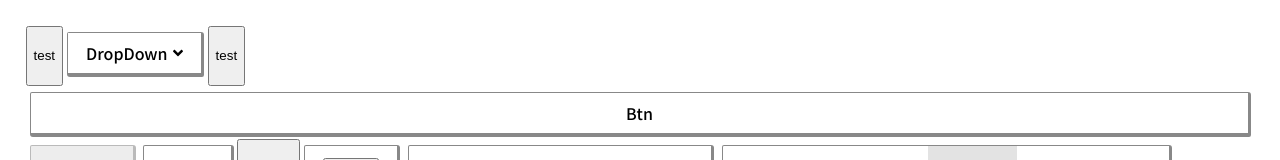
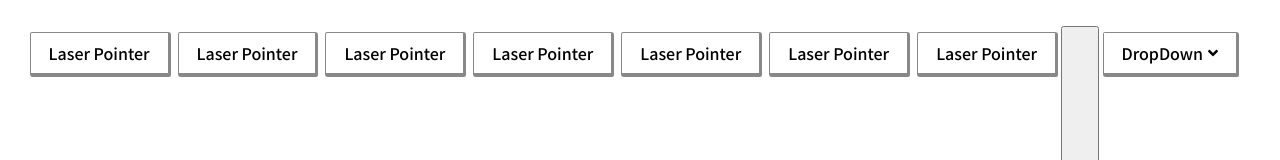
Before and after one commit to Envl/OaPack, a React (Create React App) app in the folder oa-react/: page / in a window 1280 px wide. Shown: the top 160 px of the page. Built offline with nearby package versions, Linux system fonts and the light colour scheme.

Commit message:
test page

```diff
--- a/oa-react/src/App.jsx
+++ b/oa-react/src/App.jsx
@@ -82,6 +82,9 @@ function App() {
         const lines = ['dd']
         let len = 1000000
         ref.current.childNodes.forEach(elem => {
+          if (elem.localName !== 'button') {
+            return
+          }
           const rect = elem.getBoundingClientRect()
           const ldist = [
             {x: e.pageX, y: e.pageY},
@@ -95,6 +98,7 @@ function App() {
           if (newLen < len) {
             len = newLen
             lines[0] = ldraw
+
             setTarget(elem)
           }
           // lines.push([
@@ -104,6 +108,14 @@ function App() {
         })
         setLines(lines)
       }}>
+      <Button type='toggle'>Laser Pointer</Button>
+      <Button type='toggle'>Laser Pointer</Button>
+      <Button type='toggle'>Laser Pointer</Button>
+      <Button type='toggle'>Laser Pointer</Button>
+      <Button type='toggle'>Laser Pointer</Button>
+      <Button type='toggle'>Laser Pointer</Button>
+      <Button type='toggle'>Laser Pointer</Button>
+      <div className='test'></div>
       <Drawing lines={ls} />
       <Test />
       <DropDown title='DropDown' onClick={e => console.log(e.target)}>
--- a/oa-react/src/_App.scss
+++ b/oa-react/src/_App.scss
@@ -10,4 +10,9 @@
   stroke: black;
   pointer-events: none;
   z-index: 10000;
+  stroke-width: 3px;
 }
+
+.test {
+  margin-bottom: 400px;
+}
```
